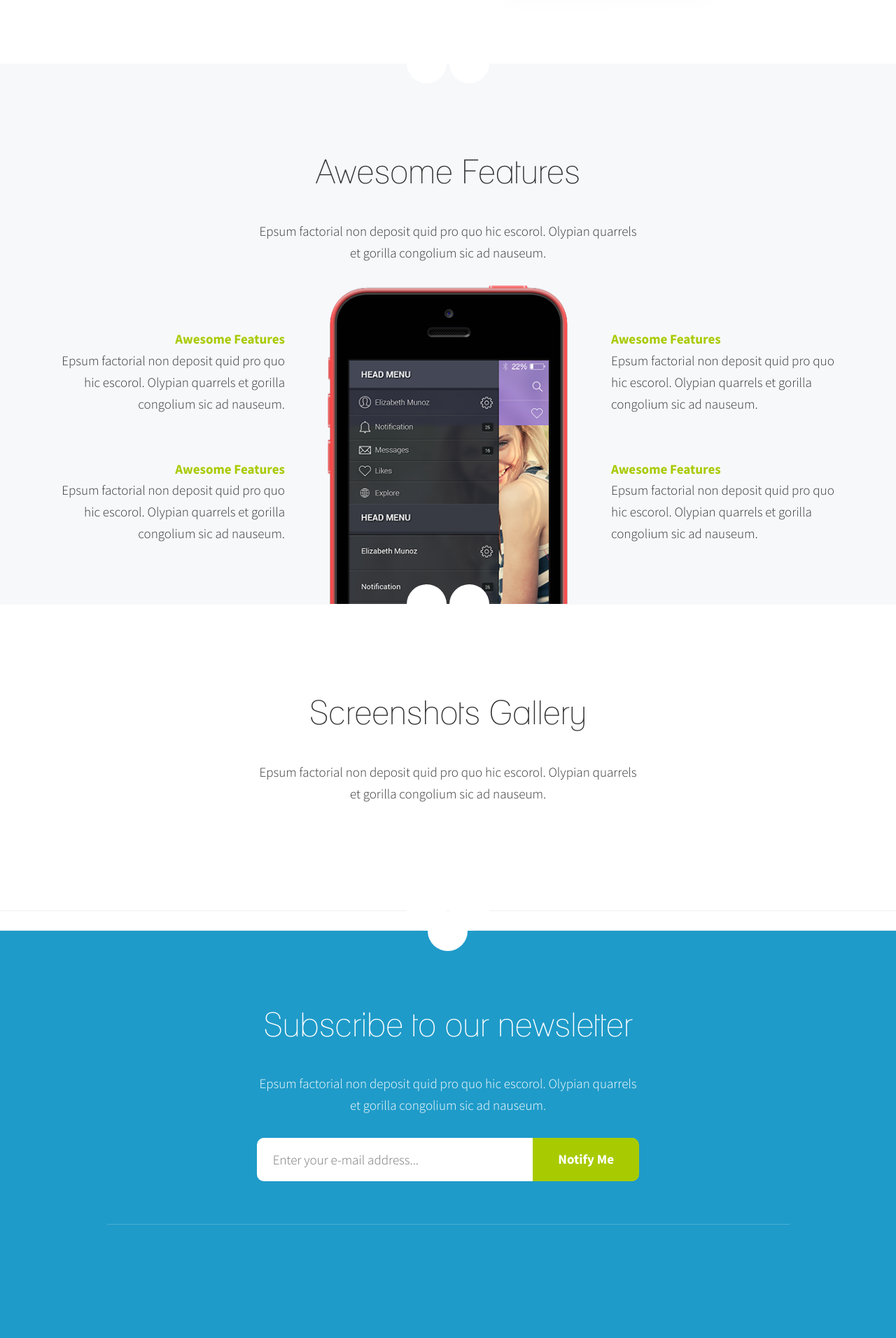
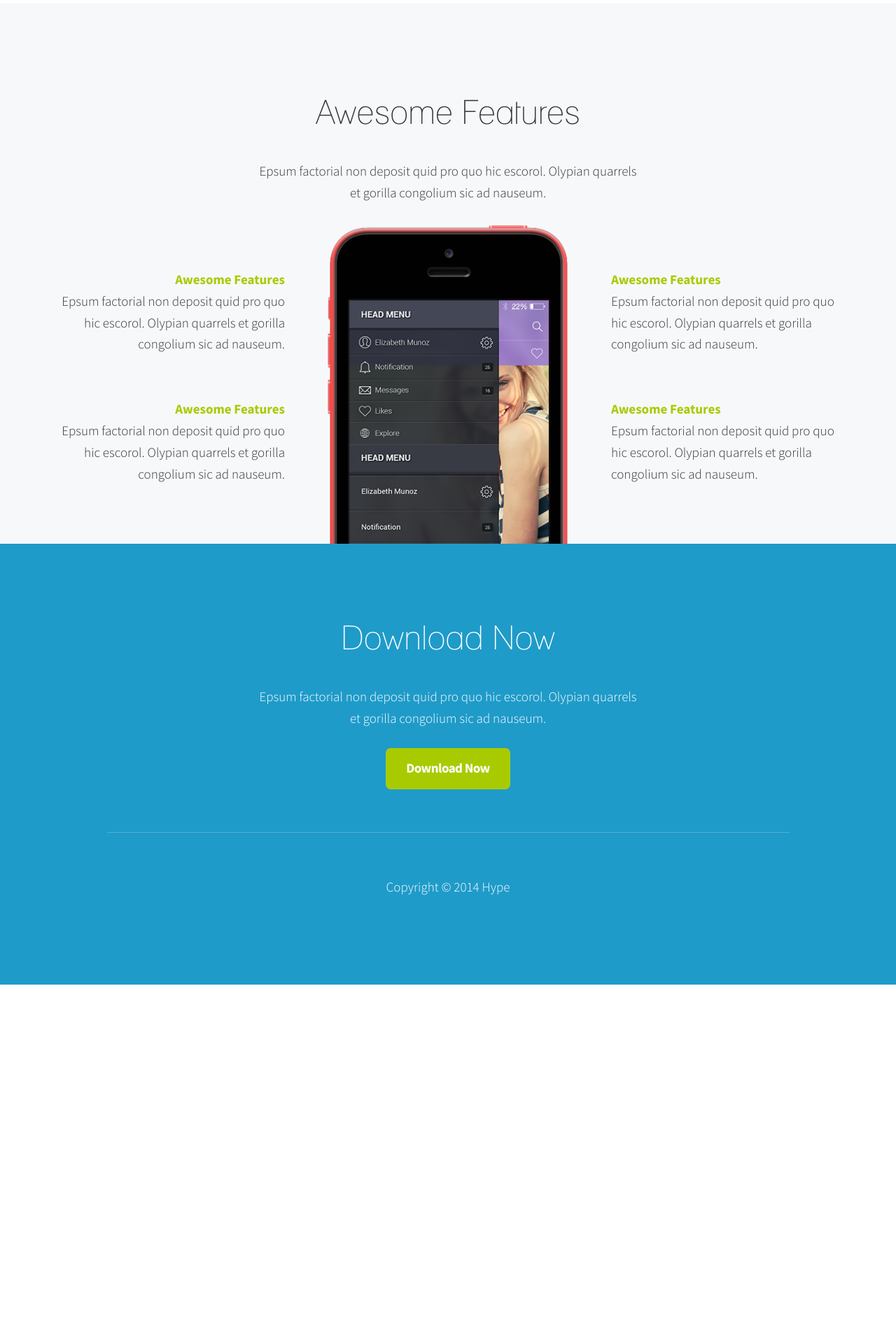
Before and after one commit to stephanpoetschner/demo-whitehats, a Django app: template templates/landingpage/home.html in a window 1280 px wide. Shown: the part 3088-5000 px from the top of the page at 70% size. After the commit the page ends 4495 px from the top, so only its background shows below. Run offline with Django 3.2, Linux system fonts and the light colour scheme; the template is opened without the code that fills it, so the values that code supplies are empty.

Commit message:
+ content fixes in landingpage

```diff
--- a/templates/landingpage/home.html
+++ b/templates/landingpage/home.html
@@ -33,7 +33,6 @@
                  <div id="logo_header"><h5>Landing page</h5></div>
                  <div id="slogan"><h1>Hype Landing Page is the best way to
                      present your beautiful mobile app.</h1></div>
-                 <a href="#" class="cta1" id="button_more">Learn More</a>
                  <a href="#" class="cta2" id="button_download">Download Now</a>
                  <img src="images/homescreen.png" class="img-responsive" id="home_image" alt="img">
             </div> <div class="clearfix"></div>
@@ -87,19 +86,6 @@
         </div>
     </section>
 
-
-    <!--Arrows-->
-    <section class="arrows_box">
-    <div class="arrows">
-        <svg viewBox="0 0 32 32" class="arrow_down" id="about_arrow_next">
-            <use xlink:href="#right-arrow"></use></svg>
-        <svg viewBox="0 0 32 32" class="arrow_up" id="about_arrow_back">
-            <use xlink:href="#left-arrow"></use></svg>
-    </div>
-    </section>
-    <!--######-->
-
-
     <!--###############################-->
     <!--Features 1 ####################-->
     <!--###############################-->
@@ -142,18 +128,6 @@
         </div>
 
     </section>
-
-    <!--Arrows-->
-    <section class="arrows_box">
-        <div class="arrows">
-            <svg viewBox="0 0 32 32" class="arrow_down" id="features_1_arrow_next">
-                <use xlink:href="#right-arrow"></use></svg>
-            <svg viewBox="0 0 32 32" class="arrow_up" id="features_1_arrow_back">
-                <use xlink:href="#left-arrow"></use></svg>
-        </div>
-    </section>
-    <!--######-->
-
 
     <!--###############################-->
     <!--Features 2 ####################-->
@@ -198,19 +172,6 @@
         </div>
 
     </section>
-
-
-    <!--Arrows-->
-    <section class="arrows_box arrows_no_border">
-        <div class="arrows">
-            <svg viewBox="0 0 32 32" class="arrow_down" id="features_2_arrow_next">
-                <use xlink:href="#right-arrow"></use></svg>
-            <svg viewBox="0 0 32 32" class="arrow_up" id="features_2_arrow_back">
-                <use xlink:href="#left-arrow"></use></svg>
-        </div>
-    </section>
-    <!--######-->
-
 
     <!--###############################-->
     <!--Features 3 ####################-->
@@ -269,64 +230,9 @@
     </section>
 
 
-    <!--Arrows - version with custom background color to match section above-->
-    <section class="arrows_box arrows_box_bg arrows_no_border">
-        <div class="arrows">
-            <svg viewBox="0 0 32 32" class="arrow_down" id="features_3_arrow_next">
-                <use xlink:href="#right-arrow"></use></svg>
-            <svg viewBox="0 0 32 32" class="arrow_up" id="features_3_arrow_back">
-                <use xlink:href="#left-arrow"></use></svg>
-        </div>
-    </section>
-    <!--######-->
-
 
     <!--###############################-->
-    <!--Gallery #######################-->
-    <!--###############################-->
-
-    <section id="gallery">
-        <div class="container">
-            <div class="row" id="gallery_intro">
-                <div class="col-sm-6 col-sm-offset-3 col-md-6 col-md-offset-3 col-lg-6 col-lg-offset-3" >
-
-                    <h2>Screenshots Gallery</h2>
-                    <p>Epsum factorial non deposit quid pro quo hic escorol. Olypian quarrels et gorilla congolium sic ad nauseum.
-                    </p>
-
-                </div>
-            </div>
-
-
-        </div>
-    </section>
-
-
-    <!--Arrows-->
-    <section class="arrows_box">
-        <div class="arrows">
-            <svg viewBox="0 0 32 32" class="arrow_down" id="gallery_arrow_next">
-                <use xlink:href="#right-arrow"></use></svg>
-            <svg viewBox="0 0 32 32" class="arrow_up" id="gallery_arrow_back">
-                <use xlink:href="#left-arrow"></use></svg>
-        </div>
-    </section>
-    <!--######-->
-
-
-    <!--Arrows - single arrow wersion-->
-    <section class="arrows_box">
-        <div class="arrow_single">
-            <svg viewBox="0 0 32 32" class="arrow_up" id="dev_blog_arrow_back">
-                <use xlink:href="#left-arrow"></use></svg>
-        </div>
-    </section>
-    <!--######-->
-
-
-
-    <!--###############################-->
-    <!--Newsletter and Footer #########-->
+    <!--Final CTA and Footer #########-->
     <!--###############################-->
 
     <section id="footer">
@@ -334,34 +240,17 @@
             <div class="row" id="newsletter">
                 <div class="col-sm-6 col-sm-offset-3 col-md-6 col-md-offset-3 col-lg-6 col-lg-offset-3" >
 
-                    <h2>Subscribe to our newsletter</h2>
+                    <h2>Download Now</h2>
                     <p>Epsum factorial non deposit quid pro quo hic escorol. Olypian quarrels et gorilla congolium sic ad nauseum.
                     </p>
 
-                    <div id="newsletter_form">
-                        <form action="php/send.php" method="post" class="subscribe-form" id="subscribe-form">
-                            <input type="email" name="email" class="subscribe-input" placeholder="Enter your e-mail address..."  required>
-                                <button type="submit" class="subscribe-submit">Notify Me</button>
-                        </form>
-                    </div>
-                    <div id="preview"></div>
+                     <a href="#" class="cta2" id="button_download">Download Now</a>
 
                 </div>
             </div>
 
            <div class="row">
                <div class="col-sm-10 col-sm-offset-1 col-md-10 col-md-offset-1 col-lg-10 col-lg-offset-1" id="share">
-
-                   <div id="social_icons">
-                       <ul>
-                           <li><svg viewBox="0 0 32 32" id="fb_icon" onclick="location.href='#'"><use xlink:href="#facebook"></use></svg></li>
-                           <li><svg viewBox="0 0 32 32" id="tw_icon" onclick="location.href='#''"><use xlink:href="#twitter"></use></svg></li>
-                           <li><svg viewBox="0 0 32 32" id="in_icon" onclick="location.href='#'"><use xlink:href="#linkedin"></use></svg></li>
-                           <li><svg viewBox="0 0 32 32" id="g_icon" onclick="location.href='#'"><use xlink:href="#google-plus"></use></svg></li>
-                           <li><svg viewBox="0 0 32 32" id="pin_icon" onclick="location.href='#'"><use xlink:href="#pinterest"></use></svg></li>
-                           <li><svg viewBox="0 0 32 32" id="fli_icon" onclick="location.href='#'"><use xlink:href="#flickr"></use></svg></li>
-                       </ul>
-                   </div>
 
                    <p>Copyright &copy; 2014 Hype</p>
 
```
